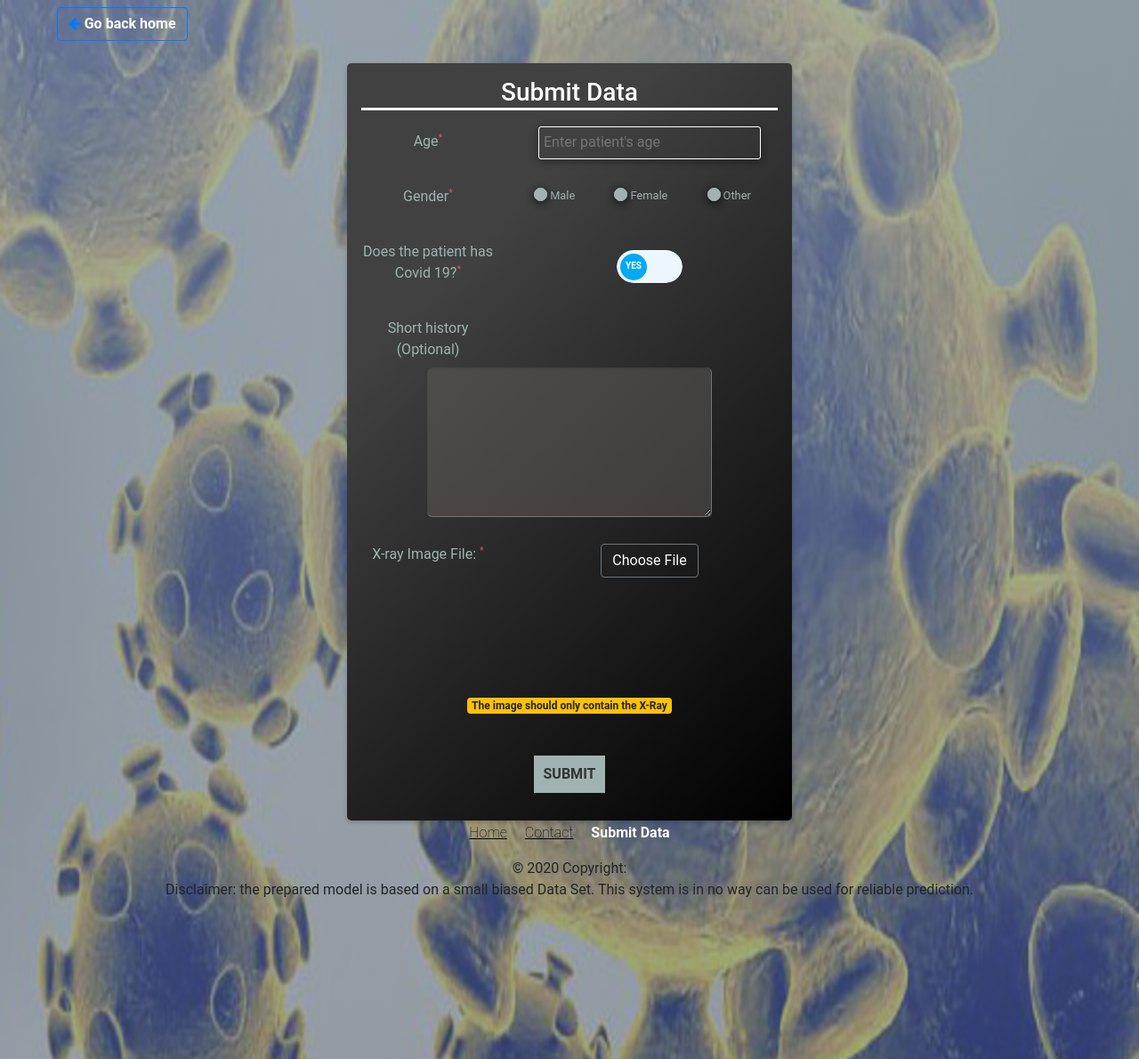
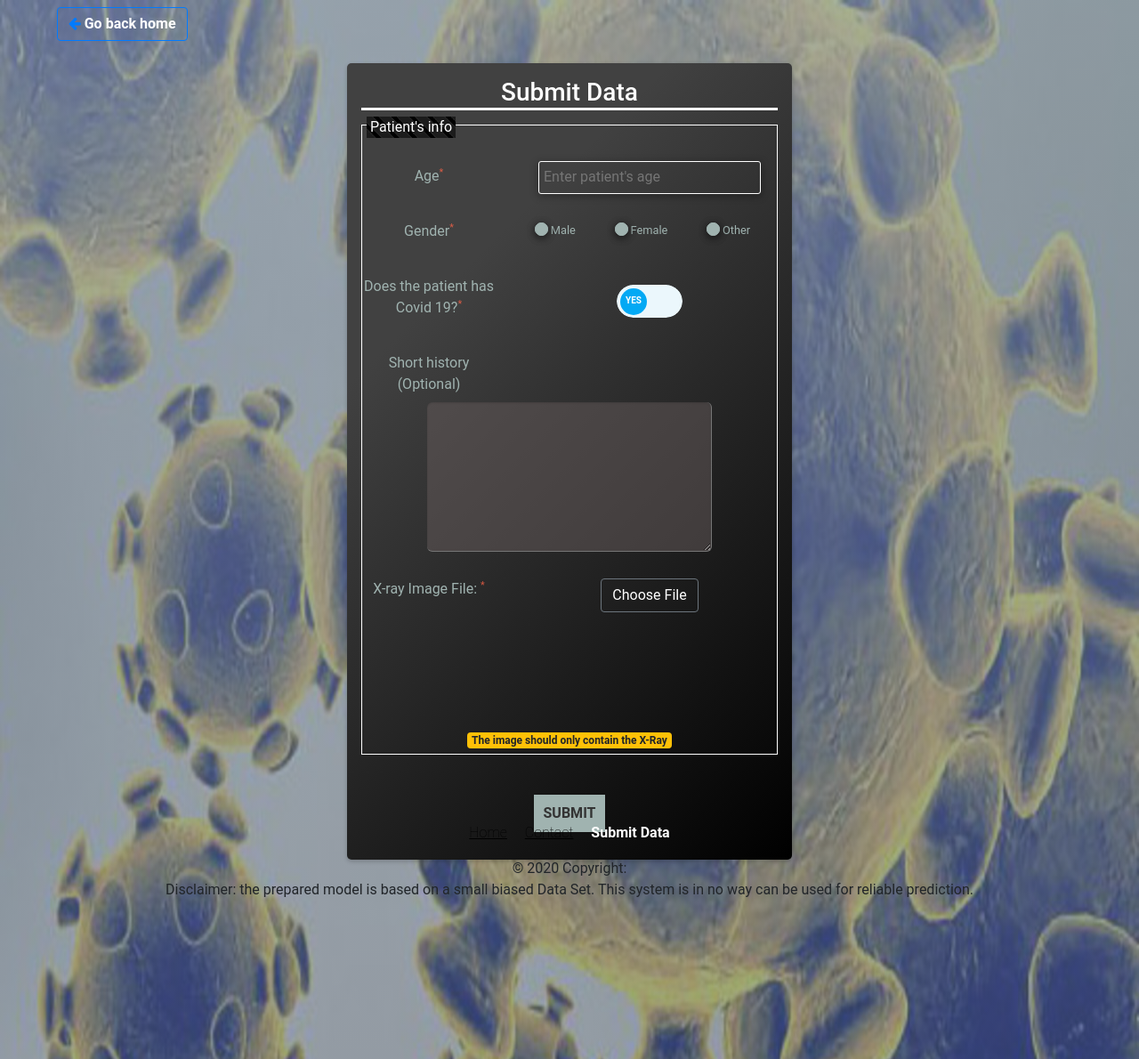
Before and after one commit to Tahlil/Covid_19, a Django app: page /submitData/ in a window 1280 px wide; the page is wider, and only the part inside the window is pictured. Shown: the top 1190 px of that part at 89% size. Run offline with Django 3.2, Linux system fonts and the light colour scheme; parts of the project's set-up code (start-up, migrations or seed data) failed here and were passed over; some libraries are stand-ins or nearby versions.

Commit message:
added patient's box

```diff
--- a/COVID_Pred/settings.py
+++ b/COVID_Pred/settings.py
@@ -16,6 +16,7 @@ import os
 # modelFile = 'C:/Users/Du/Downloads/server/COVID_XRAY_nor.h5'
 # model = load_model(modelFile)
 # MODEL = model
+MODEL
 ID_TEST = 0
 ID_SUBMIT = 0
 SUBMIT_LOC_POSITIVE = "C:/Users/Du/Downloads/server/submitted_image/HasCovid19/"
--- a/predApp/static/css/submit.css
+++ b/predApp/static/css/submit.css
@@ -653,5 +653,17 @@
         top: 0;
         left: 30%;
     }
+}
 
+#pt_box{
+    height:100%;
+    width:100%;
+    border:1px solid white;
 }
+
+#patient{
+    width:100px;
+    margin-top:-10px;
+    margin-left:5px;
+    background: url('../images/striped.png');
+}
--- a/templates/submitData.html
+++ b/templates/submitData.html
@@ -31,7 +31,10 @@
 
     <div class="submitData text-white text-center p-3">
         <h3 style="border-bottom: solid 3px white;">Submit Data</h3>
-        <form class="center">
+        <form class="center mt-3">
+            <div id="pt_box" class="pb-1" >
+
+                <p id="patient"> Patient's info</p>
                 <div class="row">
                     <label class="required">Age</label>
                     <input class="mx-auto" id="age" type="number" min="0" max="150" placeholder="Enter patient's age"
@@ -61,7 +64,6 @@
                             <div class="knobs"></div>
                             <div class="layer"></div>
                           </div>
-
                       </div>
                 </div>
                 <div class="row center">
@@ -74,6 +76,9 @@
                 </div>
                 <img class="mx-auto d-block" id="blah" src="#" alt="x-ray image" width="120px" height="100px" />
                 <div class="badge badge-warning">The image should only contain the X-Ray</div>
+
+
+            </div>
             <div class="row submit">
                 <button class="ribbons mx-auto">Submit</button>
             </div>
```
Also changed, not shown: predApp/static/css/style.css (line endings or trailing spaces), predApp/static/images/striped.png (added). Lines whose indentation alone changed are shown as unchanged.
